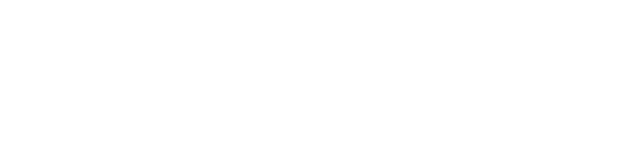
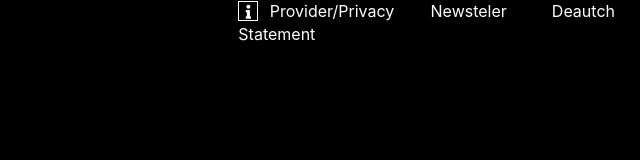
Before and after one commit to ViNam99/Mercedes-Benz-Layout, a plain HTML site: page index.html in a window 1280 px wide. Shown: the whole page, without its empty margins (640-1280 px from the left). Drawn offline with nearby package versions, Linux system fonts and the light colour scheme.

Commit message:
Complete header

```diff
--- a/index.html
+++ b/index.html
@@ -0,0 +1,50 @@
+<!DOCTYPE html>
+<html lang="en">
+
+<head>
+    <meta charset="UTF-8">
+    <meta name="viewport" content="width=device-width, initial-scale=1.0">
+    <meta http-equiv="X-UA-Compatible" content="ie=edge">
+    <title>Mercedes-Benz international</title>
+    <!-- Fonts awesome -->
+    <link rel="stylesheet" href="https://cdnjs.cloudflare.com/ajax/libs/font-awesome/5.11.2/css/all.min.css">
+    <!-- Bootstrap 4 -->
+    <link rel="stylesheet" href="https://stackpath.bootstrapcdn.com/bootstrap/4.3.1/css/bootstrap.min.css" integrity="sha384-ggOyR0iXCbMQv3Xipma34MD+dH/1fQ784/j6cY/iJTQUOhcWr7x9JvoRxT2MZw1T" crossorigin="anonymous">
+    <!-- Main Css -->
+    <link rel="stylesheet" href="./css/main.css">
+
+</head>
+
+<body>
+    <header class="header container-fluid">
+        <div class="row">
+            <div class="col-lg-8"></div>
+            <div class="col-lg-4 header__content">
+                <ul>
+                    <li>
+                        <a href="#">
+                            <i class="fa fa-info mr-2"></i> Provider/Privacy Statement
+                        </a>
+                    </li>
+                    <li>
+                        <a href="#">Newsteler</a>
+                    </li>
+                    <li>
+                        <a href="#">Deautch</a>
+                    </li>
+                </ul>
+            </div>
+        </div>
+
+    </header>
+
+    <!-- Jquery -->
+    <script src="https://code.jquery.com/jquery-3.4.1.js" integrity="sha256-WpOohJOqMqqyKL9FccASB9O0KwACQJpFTUBLTYOVvVU=" crossorigin="anonymous">
+    </script>
+
+    <!-- Bootstrap 4 -->
+    <script src="https://cdnjs.cloudflare.com/ajax/libs/popper.js/1.14.7/umd/popper.min.js" integrity="sha384-UO2eT0CpHqdSJQ6hJty5KVphtPhzWj9WO1clHTMGa3JDZwrnQq4sF86dIHNDz0W1" crossorigin="anonymous"></script>
+    <script src="https://stackpath.bootstrapcdn.com/bootstrap/4.3.1/js/bootstrap.min.js" integrity="sha384-JjSmVgyd0p3pXB1rRibZUAYoIIy6OrQ6VrjIEaFf/nJGzIxFDsf4x0xIM+B07jRM" crossorigin="anonymous"></script>
+</body>
+
+</html>
--- a/scss/Base/_reset.scss
+++ b/scss/Base/_reset.scss
@@ -0,0 +1,13 @@
+* {
+    padding: 0;
+    margin: 0;
+    box-sizing: border-box;
+}
+
+html,
+body {
+    font-size: $fs-0;
+    line-height: $lh-2 - 2;
+    background-color: $color-black-0;
+    color: $color-white-0;
+}
--- a/scss/Helper/_mixin.scss
+++ b/scss/Helper/_mixin.scss
@@ -0,0 +1,11 @@
+@mixin styleText($color, $fs, $fw) {
+    color: $color;
+    font-size: $fs;
+    font-weight: $fw;
+}
+
+@mixin styleHover($bg-color, $border-color, $color) {
+    background-color: $bg-color;
+    border-color: $border-color;
+    color: $color;
+}
--- a/scss/Helper/_variables.scss
+++ b/scss/Helper/_variables.scss
@@ -27,11 +27,18 @@ $lh-2:24px;
 $lh-3:35px;
 $lh-4:44px;
 // varialble font-size
-$fs-0 : 14px; //default
+$fs-0: 14px; //default
 $fs-1 :16px;
 $fs-2 :22px;
 $fs-3:25px;
 $fs-4 :30px;
 $fs-5:40px;
 // Variable heigh
-$h-0 : 2em;
+$h-0: 2em;
+// Variable font weigh
+$fw-0: normal;
+$fw-1:400;
+$fw-2:600;
+$fw-3:bold;
+//Variable border
+$bd-0:1px;
--- /dev/null
+++ b/scss/Layout/_Header.scss
@@ -0,0 +1,35 @@
+.header {
+    font-weight: $fw-0;
+    .header__content {
+        ul {
+            display: flex;
+            li {
+                list-style: none;
+                margin: $mg-0 $mg-1;
+                a {
+                    text-decoration: none;
+                    @include styleText($color-inherit, $fs-1, $fw-0);
+                    &:hover {
+                        @include styleHover(none, $color-blue-1, $color-blue-1);
+                        i {
+                            border: $bd-0 solid $color-blue-1;
+                        }
+                    }
+                }
+                &:nth-child(1) {
+                    i {
+                        border: $bd-0 solid $color-white-0;
+                        width: 20px;
+                        height: 20px;
+                        line-height: $lh-2 - 4;
+                        text-align: center;
+                        font-size: $fs-0;
+                    }
+                }
+                &:nth-child(3) {
+                    margin-left: 35px;
+                }
+            }
+        }
+    }
+}
--- a/scss/main.scss
+++ b/scss/main.scss
@@ -1,8 +1,9 @@
 // Helper
-@import './Helper/variable';
+@import './Helper/variables';
 @import './Helper/mixin';
 // Base
 @import './Base/reset';
 @import './Base/customize';
 // Component
 // Layout
+@import './Layout/Header';
```
Also changed, not shown: css/main.css (added), 1 other file.
